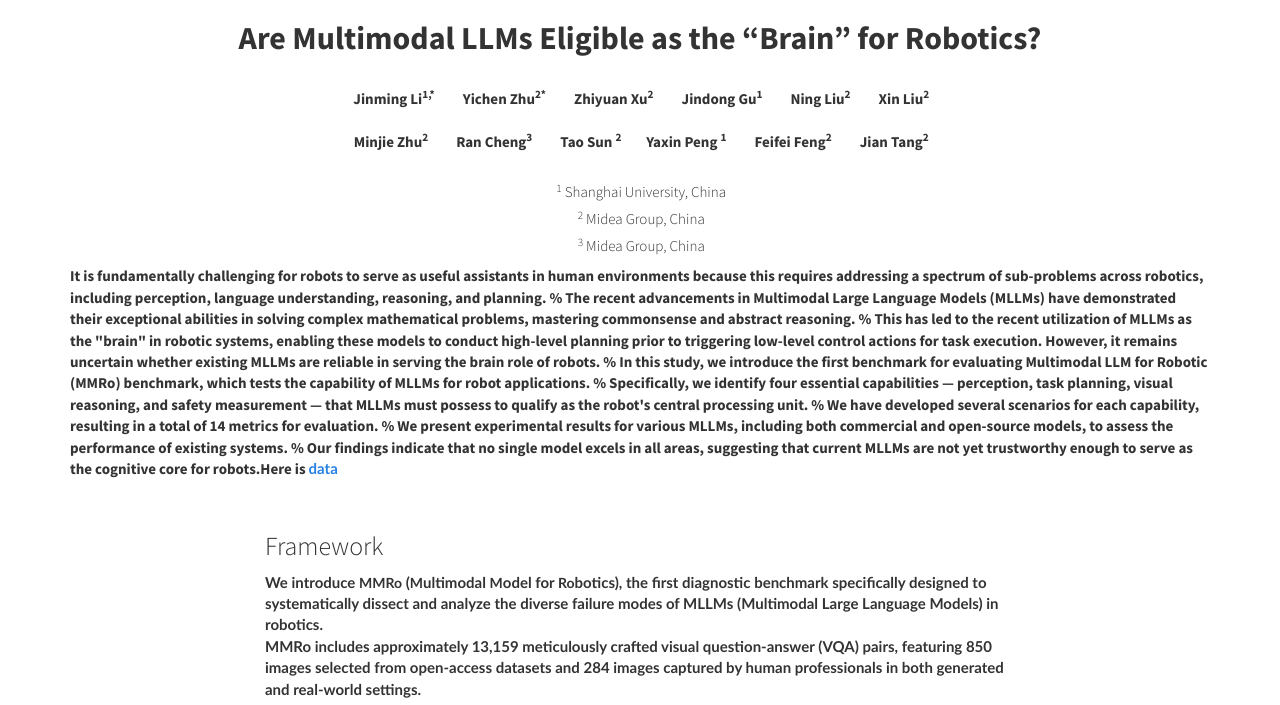
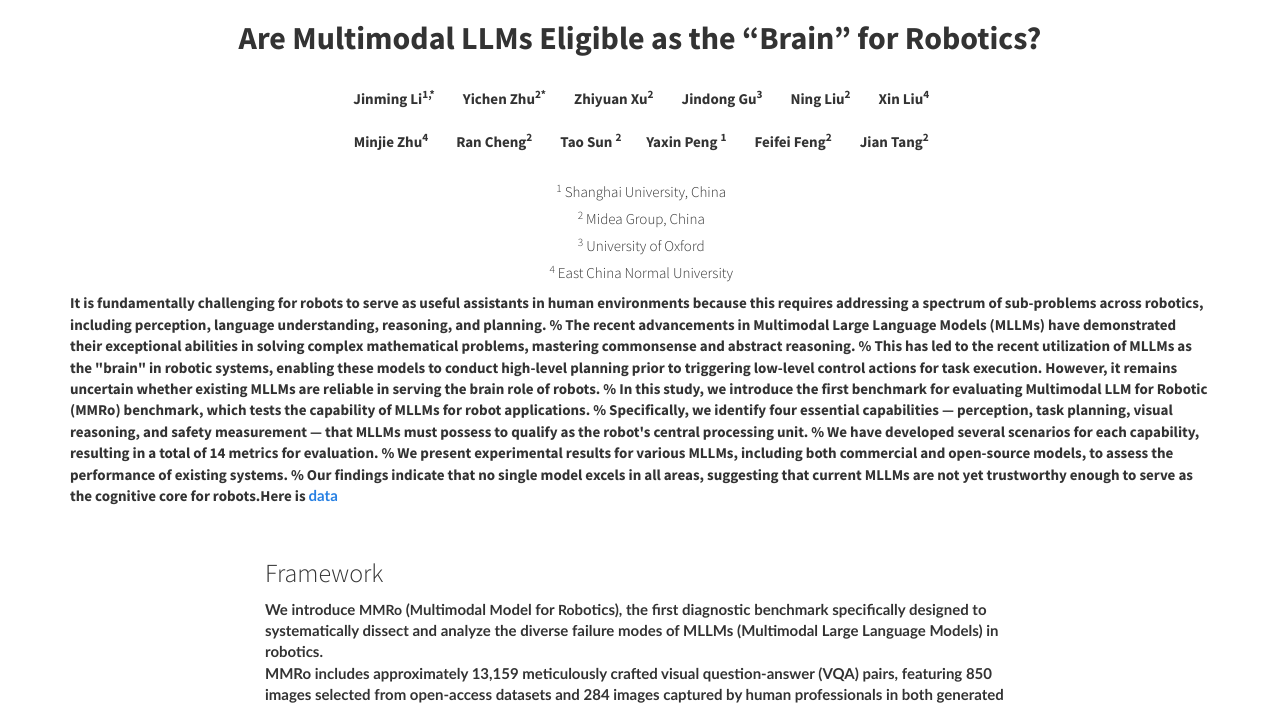
Before and after one commit to mm-robobench/mm-robobench.github.io, a plain HTML site: page index.html in a window 1280 px wide. Shown: the top 705 px of the page. Drawn offline with nearby package versions, Linux system fonts and the light colour scheme; some packages are replaced by stand-ins of ours; a script that the page names is missing.

Commit message:
Add files via upload

```diff
--- a/index.html
+++ b/index.html
@@ -65,14 +65,15 @@
                <ul class="list-inline">
                 <br>
 
-    <li>Jinming Li<sup>1,*</li> <li>Yichen Zhu<sup>2*</li> <li>Zhiyuan Xu<sup>2</li> <li>Jindong Gu<sup>1</li> <li>Ning Liu<sup>2</li> <li>Xin Liu<sup>2</li>
-        <br><br><li>Minjie Zhu<sup>2</li> <li>Ran Cheng<sup>3</li> <li>Tao Sun <sup>2</li><li>Yaxin Peng <sup>1</li> <li>Feifei Feng<sup>2</li> <li>Jian Tang<sup>2</li>
+    <li>Jinming Li<sup>1,*</li> <li>Yichen Zhu<sup>2*</li> <li>Zhiyuan Xu<sup>2</li> <li>Jindong Gu<sup>3</li> <li>Ning Liu<sup>2</li> <li>Xin Liu<sup>4</li>
+        <br><br><li>Minjie Zhu<sup>4</li> <li>Ran Cheng<sup>2</li> <li>Tao Sun <sup>2</li><li>Yaxin Peng <sup>1</li> <li>Feifei Feng<sup>2</li> <li>Jian Tang<sup>2</li>
                 <br><br>
                     <!-- <a href="http://g.co/robotics"> -->
                     <!-- <img src="img/robotics-at-google.png" height="40px"> Robotics at Google</a> <br> -->
                     <h5><sup>1</sup> Shanghai University, China</h5>
                     <h5><sup>2</sup> Midea Group, China</h5>
-                    <h5><sup>3</sup> Midea Group, China</h5>
+                    <h5><sup>3</sup> University of Oxford</h5>
+                    <h5><sup>4</sup> East China Normal University</h5>
 <!--                    <h5> * Equal contribution. This work was done during Minjie Zhu, Jinming Li, and Junjie Wen’s internship at Midea Group.</h5>-->
                 </ul>
             </div>
```
